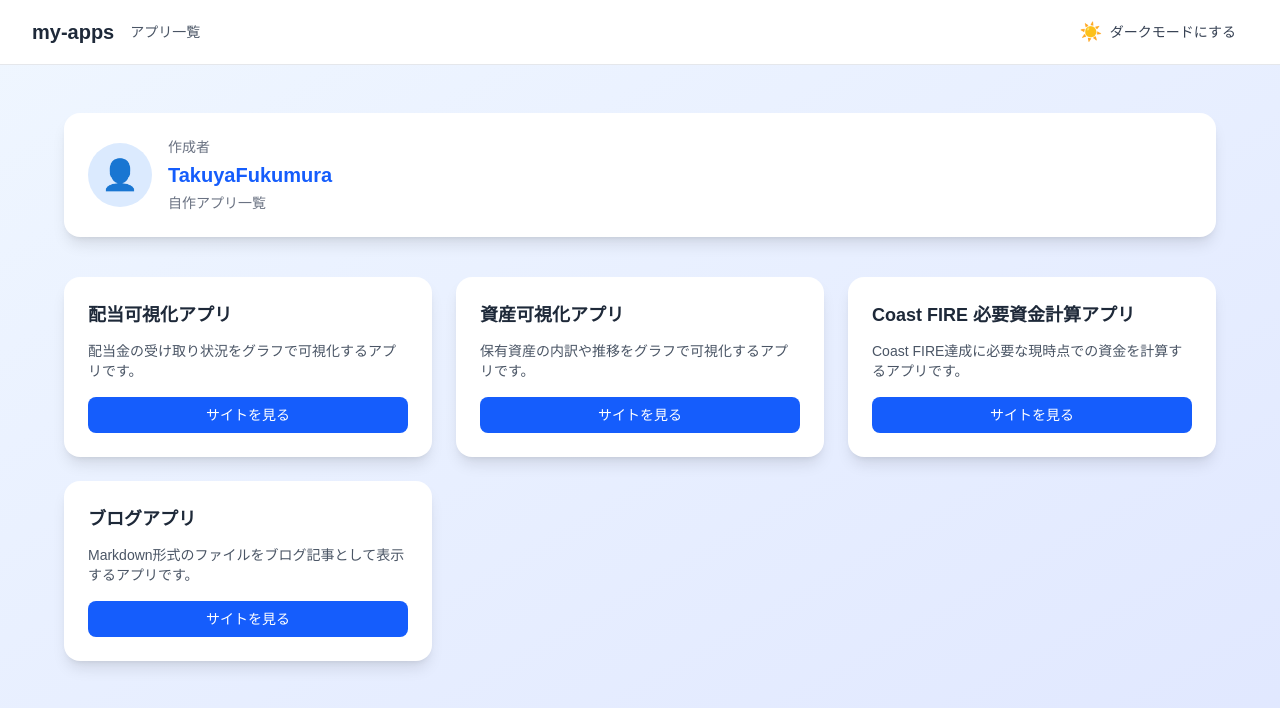
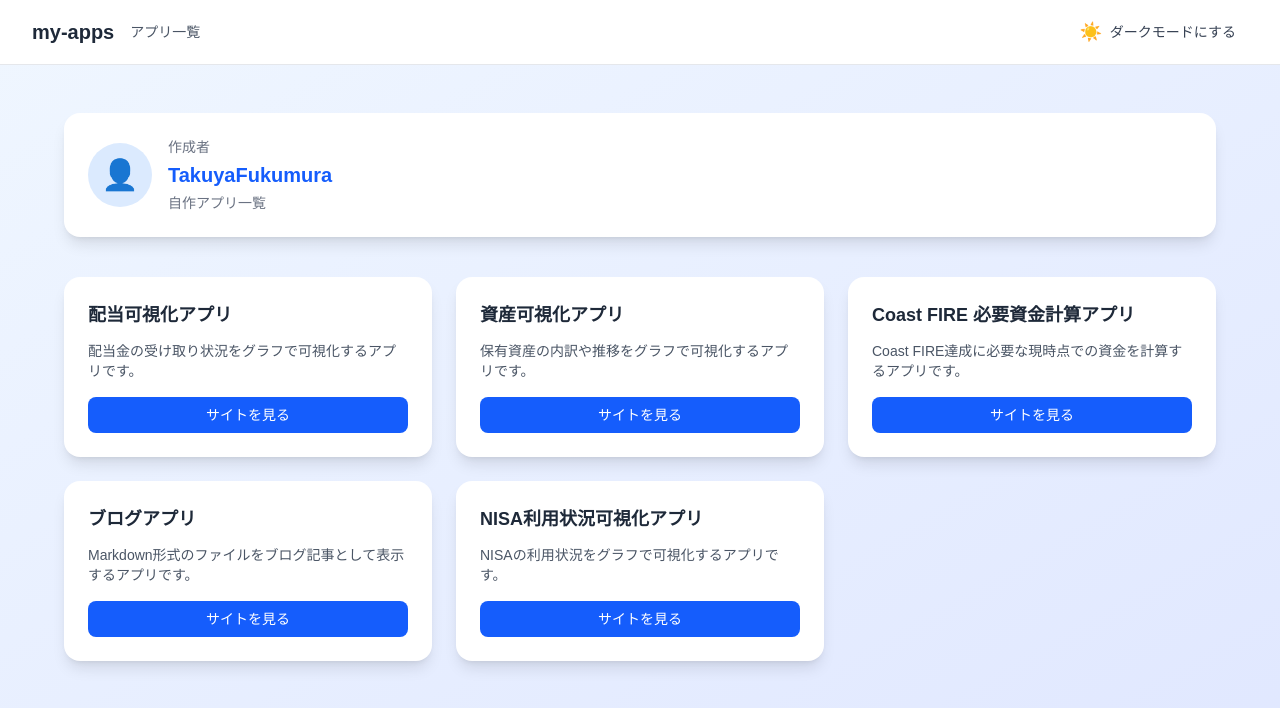
Before and after one commit to TakuyaFukumura/my-apps, a Next.js app: page / in a window 1280 px wide. Shown: the top 708 px of the page. Built offline with nearby package versions, Linux system fonts and the light colour scheme.

Commit message:
NISA利用状況可視化アプリをアプリ一覧に追加、バージョンを0.7.0に更新
Co-authored-by: TakuyaFukumura <53442938+TakuyaFukumura@users.noreply.github.com>

```diff
--- a/package.json
+++ b/package.json
@@ -1,6 +1,6 @@
 {
   "name": "my-apps",
-  "version": "0.6.0",
+  "version": "0.7.0",
   "private": true,
   "scripts": {
     "dev": "next dev --turbopack",
--- a/src/app/apps/data.ts
+++ b/src/app/apps/data.ts
@@ -56,4 +56,15 @@ export const apps: App[] = [
         githubUrl: 'https://github.com/TakuyaFukumura/blog-next-js-app',
         siteUrl: 'https://blog-next-js-app-taupe.vercel.app/',
     },
+    {
+        id: 'nisa',
+        name: 'NISA利用状況可視化アプリ',
+        shortDescription: 'NISAの利用状況をグラフで可視化するアプリです。',
+        description:
+            'NISA（少額投資非課税制度）の利用状況をグラフで可視化するアプリです。' +
+            '年間投資枠の使用状況や非課税保有残高などを一目で確認でき、' +
+            'NISA枠の管理に役立てることができます。',
+        githubUrl: 'https://github.com/TakuyaFukumura/nisa-next-js-app',
+        siteUrl: 'https://nisa-next-js-app.vercel.app/',
+    },
 ];
```
Also changed, not shown: 2 other files (tests, documents, lock files or other folders).
